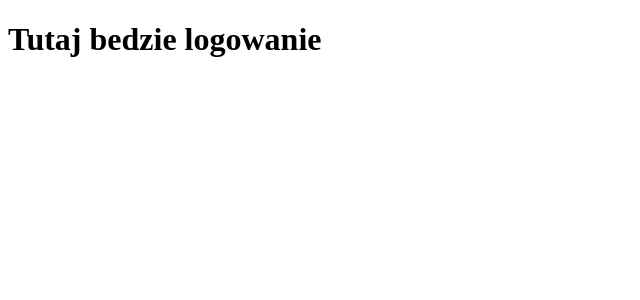
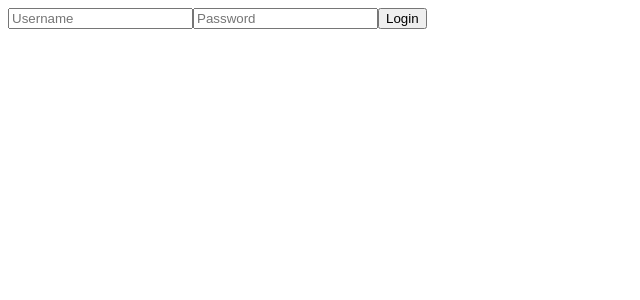
Before and after one commit to joannagizka/InstaAppFrontend, a React (Create React App) app: page /login in a window 1280 px wide. Shown: the top 300 px of the page, without its empty margins (0-640 px from the left). Built offline with nearby package versions, Linux system fonts and the light colour scheme.

Commit message:
Login added

```diff
--- a/src/App.js
+++ b/src/App.js
@@ -9,7 +9,7 @@ import {
 } from "react-router-dom";
 import MainPage from "./main/MainPage";
 import Register from "./main/Register";
-import Login from "./main/Login";
+import Logging from "./main/Logging";
 
 export default function App() {
   return (
@@ -20,7 +20,7 @@ export default function App() {
             <Register/>
           </Route>
           <Route path="/login">
-            <Login />
+            <Logging />
           </Route>
           <Route path="/">
             <MainPage />
--- /dev/null
+++ b/src/main/Logging.js
@@ -0,0 +1,75 @@
+import React, { Component } from "react";
+import axios from "axios";
+
+export default class Logging extends Component {
+  constructor(props) {
+    super(props);
+
+    this.state = {
+      username: "",
+      password: "",
+      loginErrors: ""
+    };
+
+    this.handleSubmit = this.handleSubmit.bind(this);
+    this.handleChange = this.handleChange.bind(this);
+  }
+
+  handleChange(event) {
+    this.setState({
+      [event.target.name]: event.target.value
+    });
+  }
+
+  handleSubmit(event) {
+    const { username, password } = this.state;
+
+    let result = axios
+      .post(
+        "http://localhost:8000/login/",
+        JSON.stringify({
+          user: {
+            username: username,
+            password: password
+          }
+        })
+      );
+
+    result.then(response => {
+      alert(response.data);
+    });
+
+    result.catch(error => {
+        console.log("login error", error);
+      });
+    event.preventDefault();
+  }
+
+  render() {
+    return (
+      <div>
+        <form onSubmit={this.handleSubmit}>
+          <input
+            type="username"
+            name="username"
+            placeholder="Username"
+            value={this.state.username}
+            onChange={this.handleChange}
+            required
+          />
+
+          <input
+            type="password"
+            name="password"
+            placeholder="Password"
+            value={this.state.password}
+            onChange={this.handleChange}
+            required
+          />
+
+          <button type="submit">Login</button>
+        </form>
+      </div>
+    );
+  }
+}
--- a/src/main/Login.js
+++ /dev/null
@@ -1,7 +0,0 @@
-import React from 'react';
-
-export default class Login extends React.Component {
-  render() {
-    return <h1>Tutaj bedzie logowanie</h1>;
-  }
-}
--- a/src/main/Register.js
+++ b/src/main/Register.js
@@ -10,8 +10,8 @@ export default class Register extends React.Component {
       password: ''
     };
 
-    this.handleInputChange = this.handleInputChange.bind(this);
-    this.handleSubmit = this.handleSubmit.bind(this);
+    this.handleInputChange = this.handleInputChange.bind(this); //tego nie
+    this.handleSubmit = this.handleSubmit.bind(this); //i tego tez
   }
 
   handleInputChange(event) {
@@ -25,9 +25,7 @@ export default class Register extends React.Component {
   }
 
   handleSubmit(event) {
-    event.preventDefault();
-    //TODO jesli username i password beda puste wyswietl alert i nie wysylaj na serwer
-    // alert('A name was submitted: ' + this.state.use/name + ' password ' + this.state.password);
+    event.preventDefault(); //tego tez
 
     const data = {
       username: this.state.username,
@@ -35,16 +33,20 @@ export default class Register extends React.Component {
     };
 
     axios.post('http://localhost:8000/register/', JSON.stringify(data))
-      .then(function (response) {
+      .then(response => {
         alert(response.data);
         console.log(response);
       })
-      .catch(function (error) {
-        alert(error.body);
-        console.log(error);
+      .catch(error => {
+        if (error.response.status===400){
+          alert("Użytkownik o danej nazwie użytkownika już istnieje");
+        }
       });
+  }
 
-  }
+
+
+
 
   render() {
     return (
```
